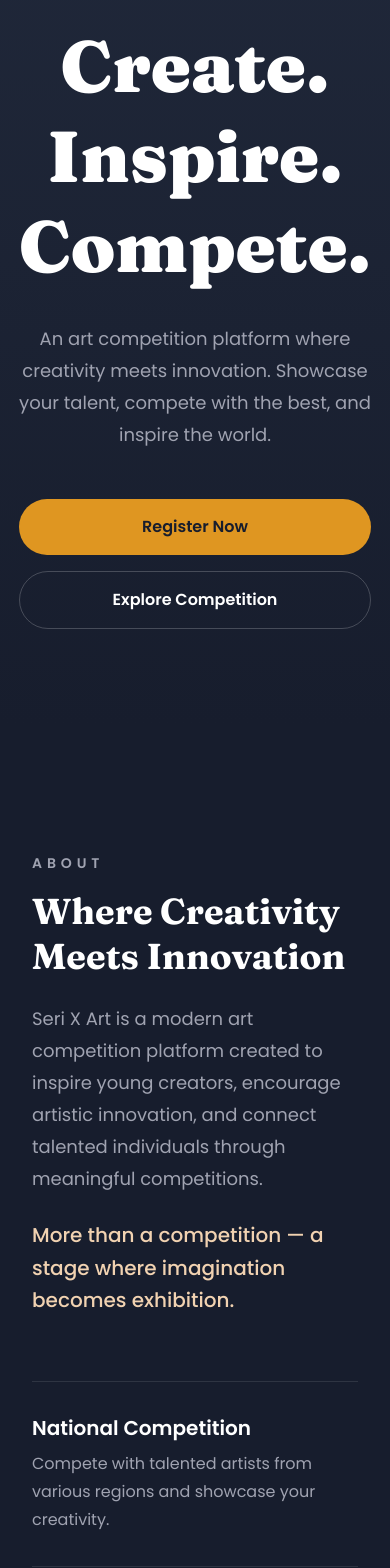
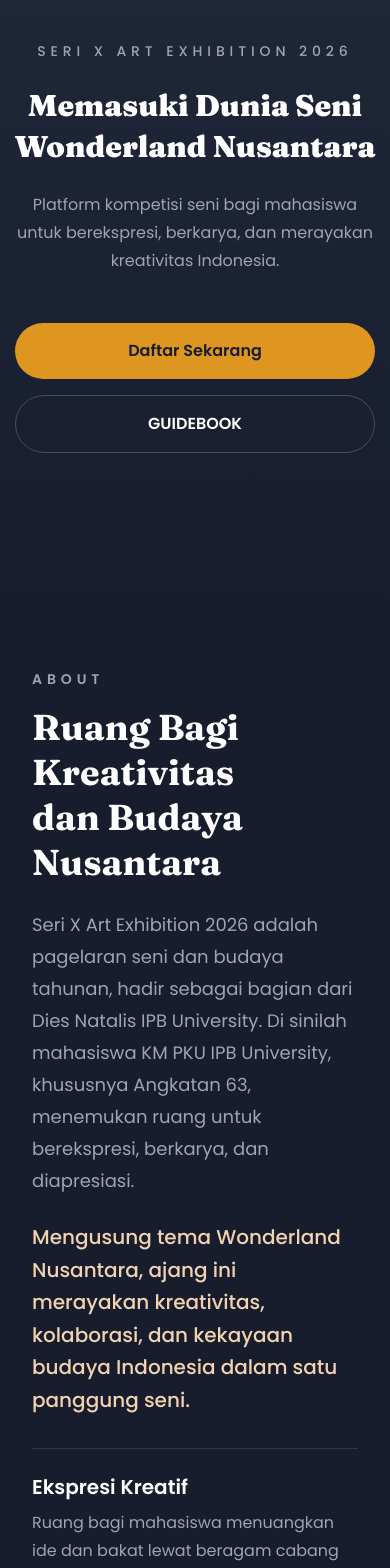
Before and after one commit to tanagrahaendiarto/seri-x-art, a Next.js app: page / in a window 390 px wide. Shown: the part 200-1768 px from the top of the page. Built offline with nearby package versions, Linux system fonts and the light colour scheme.

Commit message:
feat: redesign hero and about with official Seri X branding

```diff
--- a/src/app/layout.tsx
+++ b/src/app/layout.tsx
@@ -12,7 +12,7 @@
 
 const fraunces = Fraunces({
   variable: "--font-display",
-  weight: ["700", "900"],
+  weight: ["600", "700", "900"],
   subsets: ["latin"],
 });
 
--- a/src/components/About.tsx
+++ b/src/components/About.tsx
@@ -1,28 +1,29 @@
+import AboutMascot from "@/components/AboutMascot";
 import Reveal from "@/components/Reveal";
 
 export default function About() {
   const highlights = [
     {
-      title: "National Competition",
+      title: "Ekspresi Kreatif",
       description:
-        "Compete with talented artists from various regions and showcase your creativity.",
+        "Ruang bagi mahasiswa menuangkan ide dan bakat lewat beragam cabang seni.",
     },
     {
-      title: "Multiple Categories",
+      title: "7 Kategori Lomba",
       description:
-        "Explore diverse competition categories designed for different artistic skills.",
+        "Textile Painting, Fashion Show, Band, Tari Kreasi, Music Video, Twibbon, hingga Tenant.",
     },
     {
-      title: "Open for Everyone",
+      title: "Perayaan Budaya",
       description:
-        "Join creators from everywhere and become part of a growing creative community.",
+        "Kekayaan budaya Nusantara hadir lewat kompetisi, kolaborasi, dan apresiasi karya mahasiswa.",
     },
   ];
 
   return (
     <section
       id="about"
-      className="scroll-mt-20 bg-[linear-gradient(to_bottom,#171D2D_80%,#20283A)] py-32 text-white"
+      className="scroll-mt-20 bg-[linear-gradient(to_bottom,#171D2D_80%,#20283A)] py-14 text-white sm:py-20 lg:py-24"
     >
       <Reveal className="mx-auto grid max-w-7xl grid-cols-1 items-center gap-16 px-8 lg:grid-cols-12 lg:gap-12">
         {/* Narrative */}
@@ -32,26 +33,30 @@
           </p>
 
           <h2 className="mt-4 text-4xl font-bold leading-tight sm:text-5xl">
-            Where Creativity Meets Innovation
+            Ruang Bagi Kreativitas
+            <br />
+            dan Budaya Nusantara
           </h2>
 
           <p className="mt-6 max-w-xl text-lg leading-8 text-[#A0A3B1]">
-            Seri X Art is a modern art competition platform created to
-            inspire young creators, encourage artistic innovation, and
-            connect talented individuals through meaningful competitions.
+            Seri X Art Exhibition 2026 adalah pagelaran seni dan budaya
+            tahunan, hadir sebagai bagian dari Dies Natalis IPB University. Di
+            sinilah mahasiswa KM PKU IPB University, khususnya Angkatan 63,
+            menemukan ruang untuk berekspresi, berkarya, dan diapresiasi.
           </p>
 
           <p className="mt-6 max-w-xl text-xl font-medium leading-relaxed text-[#F1D2B1]">
-            More than a competition — a stage where imagination becomes
-            exhibition.
+            Mengusung tema Wonderland Nusantara, ajang ini merayakan
+            kreativitas, kolaborasi, dan kekayaan budaya Indonesia dalam satu
+            panggung seni.
           </p>
 
           {/* Editorial list */}
-          <dl className="mt-16 divide-y divide-white/10 border-t border-white/10">
+          <dl className="mt-8 divide-y divide-white/10 border-t border-white/10 sm:mt-10 lg:mt-12">
             {highlights.map((highlight) => (
               <div
                 key={highlight.title}
-                className="grid grid-cols-1 gap-2 py-8 sm:grid-cols-3 sm:gap-8"
+                className="grid grid-cols-1 gap-2 py-6 sm:grid-cols-3 sm:gap-8 lg:py-8"
               >
                 <dt className="text-xl font-semibold text-white sm:col-span-1">
                   {highlight.title}
@@ -69,8 +74,7 @@
           aria-hidden="true"
           className="relative aspect-4/5 overflow-hidden rounded-2xl border border-white/10 bg-gradient-to-br from-[#20283A] to-[#171D2D] lg:col-span-5"
         >
-          <div className="absolute -right-16 -top-16 h-72 w-72 rounded-full bg-[#A171D5]/30 blur-3xl" />
-          <div className="absolute bottom-0 left-0 h-64 w-64 rounded-full bg-[#DF9621]/20 blur-3xl" />
+          <AboutMascot />
         </div>
       </Reveal>
     </section>
--- /dev/null
+++ b/src/components/AboutMascot.tsx
@@ -0,0 +1,37 @@
+"use client";
+
+import Image from "next/image";
+import { motion } from "motion/react";
+
+const floatTransition = {
+  duration: 9,
+  repeat: Infinity,
+  ease: "easeInOut" as const,
+};
+
+export default function AboutMascot() {
+  return (
+    <>
+      {/* Ambient glow */}
+      <div className="absolute -right-16 -top-16 h-72 w-72 rounded-full bg-[#A171D5]/30 blur-3xl" />
+      <div className="absolute bottom-0 left-0 h-64 w-64 rounded-full bg-[#DF9621]/20 blur-3xl" />
+      <div className="absolute left-1/2 top-1/2 h-72 w-72 -translate-x-1/2 -translate-y-1/2 rounded-full bg-[#A171D5]/20 blur-3xl" />
+
+      {/* Mascot */}
+      <motion.div
+        className="absolute inset-0"
+        animate={{ y: [0, -3, 0] }}
+        transition={floatTransition}
+      >
+        <Image
+          src="/images/maskot/maskot-seri-x.png"
+          alt="Maskot resmi Seri X Art Exhibition 2026"
+          fill
+          sizes="(max-width: 1024px) 90vw, 40vw"
+          className="object-contain p-4 drop-shadow-[0_18px_28px_rgba(0,0,0,0.3)] sm:p-5 lg:p-6"
+          style={{ objectPosition: "46% 58%" }}
+        />
+      </motion.div>
+    </>
+  );
+}
--- a/src/components/Competition.tsx
+++ b/src/components/Competition.tsx
@@ -27,7 +27,7 @@
   return (
     <section
       id="competition"
-      className="scroll-mt-20 bg-[linear-gradient(to_bottom,#20283A_80%,#171D2D)] py-32 text-white"
+      className="scroll-mt-20 bg-[linear-gradient(to_bottom,#20283A_80%,#171D2D)] py-14 text-white sm:py-20 lg:py-24"
     >
       <Reveal className="mx-auto max-w-7xl px-8">
         <div className="max-w-2xl">
@@ -45,11 +45,11 @@
           </p>
         </div>
 
-        <div className="mt-20 grid grid-cols-1 gap-x-16 md:grid-cols-2">
+        <div className="mt-8 grid grid-cols-1 gap-x-16 sm:mt-12 md:grid-cols-2 lg:mt-16">
           {competitions.map((competition, index) => (
             <div
               key={competition.title}
-              className={`border-t border-white/10 py-10 ${
+              className={`border-t border-white/10 py-8 lg:py-10 ${
                 index % 2 === 1 ? "md:mt-16" : ""
               }`}
             >
--- a/src/components/FAQ.tsx
+++ b/src/components/FAQ.tsx
@@ -28,7 +28,7 @@
   return (
     <section
       id="faq"
-      className="scroll-mt-20 bg-[linear-gradient(to_bottom,#171D2D_80%,#20283A)] py-32 text-white"
+      className="scroll-mt-20 bg-[linear-gradient(to_bottom,#171D2D_80%,#20283A)] py-14 text-white sm:py-20 lg:py-24"
     >
       <Reveal className="mx-auto max-w-7xl px-8">
         <div className="grid grid-cols-1 gap-16 lg:grid-cols-12 lg:gap-12">
@@ -47,7 +47,7 @@
               Art competition.
             </p>
 
-            <div className="mt-12 max-w-md border-t border-white/10 pt-8">
+            <div className="mt-8 max-w-md border-t border-white/10 pt-6 lg:mt-12 lg:pt-8">
               <p className="text-sm font-semibold text-white">
                 Still have questions?
               </p>
--- a/src/components/Footer.tsx
+++ b/src/components/Footer.tsx
@@ -28,7 +28,7 @@
 export default function Footer() {
   return (
     <footer className="bg-[#20283A] text-white">
-      <Reveal className="mx-auto max-w-7xl px-8 py-32">
+      <Reveal className="mx-auto max-w-7xl px-8 py-12 sm:py-16 lg:py-20">
         {/* Brand statement */}
         <div className="max-w-2xl">
           <h2 className="text-4xl font-bold sm:text-5xl">Seri X Art</h2>
@@ -46,7 +46,7 @@
         </div>
 
         {/* Links */}
-        <div className="mt-16 grid grid-cols-1 gap-10 border-t border-white/10 pt-10 sm:grid-cols-3">
+        <div className="mt-10 grid grid-cols-1 gap-10 border-t border-white/10 pt-8 sm:mt-12 sm:grid-cols-3 lg:mt-14 lg:pt-10">
           <FooterSection title="Navigation">
             <ul className="space-y-3">
               {navigation.map((item) => (
@@ -89,7 +89,7 @@
         </div>
 
         {/* Bottom bar */}
-        <div className="mt-16 flex flex-col gap-2 border-t border-white/10 pt-8 text-sm text-[#A0A3B1] sm:flex-row sm:items-center sm:justify-between">
+        <div className="mt-8 flex flex-col gap-2 border-t border-white/10 pt-6 text-sm text-[#A0A3B1] sm:mt-10 sm:flex-row sm:items-center sm:justify-between lg:mt-12 lg:pt-8">
           <p>© 2026 Seri X Art. All Rights Reserved.</p>
           <p>Developed by Biro Riset dan Teknologi</p>
         </div>
--- a/src/components/Gallery.tsx
+++ b/src/components/Gallery.tsx
@@ -6,7 +6,7 @@
   return (
     <section
       id="gallery"
-      className="relative scroll-mt-20 overflow-hidden bg-[linear-gradient(to_bottom,#20283A_80%,#171D2D)] py-32 text-white"
+      className="relative scroll-mt-20 overflow-hidden bg-[linear-gradient(to_bottom,#20283A_80%,#171D2D)] py-14 text-white sm:py-20 lg:py-24"
     >
       {/* Ambient glow */}
       <div className="pointer-events-none absolute left-1/2 top-24 h-[28rem] w-[28rem] -translate-x-1/2 rounded-full bg-[#A171D5]/10 blur-3xl" />
@@ -29,7 +29,7 @@
         </div>
 
         {/* Gallery grid */}
-        <div className="mt-20 grid grid-cols-1 gap-8 sm:grid-cols-2 lg:grid-cols-3">
+        <div className="mt-8 grid grid-cols-1 gap-6 sm:mt-12 sm:grid-cols-2 sm:gap-7 lg:mt-16 lg:grid-cols-3 lg:gap-8">
           {competitions.map((competition) => (
             <GalleryCard
               key={competition.slug}
--- a/src/components/Hero.tsx
+++ b/src/components/Hero.tsx
@@ -5,9 +5,9 @@
 
 export default function Hero() {
   return (
-    <section className="flex min-h-screen items-center justify-center bg-gradient-to-b from-[#20283A] to-[#171D2D]">
+    <section className="flex min-h-[calc(100vh-7rem)] items-center justify-center bg-gradient-to-b from-[#20283A] to-[#171D2D]">
       <motion.div
-        className="mx-auto max-w-4xl px-8 text-center"
+        className="mx-auto max-w-4xl px-4 text-center sm:px-8"
         initial="hidden"
         animate="visible"
         variants={staggerContainer}
@@ -16,26 +16,23 @@
           variants={fadeInUp}
           className="text-sm font-medium uppercase tracking-[0.35em] text-[#A0A3B1]"
         >
-          SERI X ART 2026
+          SERI X ART EXHIBITION 2026
         </motion.p>
 
         <motion.h1
           variants={fadeInUp}
-          className="mt-6 text-7xl font-black leading-tight text-white"
+          className="mt-6 text-3xl font-black leading-snug text-white sm:mt-8 sm:text-5xl md:text-6xl"
         >
-          Create.
-          <br />
-          Inspire.
-          <br />
-          Compete.
+          <span className="block whitespace-nowrap">Memasuki Dunia Seni</span>
+          <span className="block whitespace-nowrap">Wonderland Nusantara</span>
         </motion.h1>
 
         <motion.p
           variants={fadeInUp}
-          className="mx-auto mt-8 max-w-2xl text-lg leading-8 text-[#A0A3B1]"
+          className="mx-auto mt-6 max-w-xl text-base leading-7 text-[#A0A3B1] sm:mt-8 sm:text-lg sm:leading-8 md:mt-10"
         >
-          An art competition platform where creativity meets innovation.
-          Showcase your talent, compete with the best, and inspire the world.
+          Platform kompetisi seni bagi mahasiswa untuk berekspresi, berkarya,
+          dan merayakan kreativitas Indonesia.
         </motion.p>
 
         <motion.div
@@ -47,7 +44,7 @@
             {...buttonHover}
             className="w-full rounded-full bg-[#DF9621] px-8 py-4 font-semibold text-[#171D2D] transition-colors duration-300 hover:bg-[#DF9621]/90 focus-visible:outline-none focus-visible:ring-2 focus-visible:ring-[#A171D5] focus-visible:ring-offset-2 focus-visible:ring-offset-[#171D2D] sm:w-auto"
           >
-            Register Now
+            Daftar Sekarang
           </motion.button>
 
           <motion.button
@@ -55,7 +52,7 @@
             {...buttonHover}
             className="w-full rounded-full border border-white/20 px-8 py-4 font-semibold text-white transition-colors duration-300 hover:border-white hover:bg-white/10 focus-visible:outline-none focus-visible:ring-2 focus-visible:ring-[#A171D5] focus-visible:ring-offset-2 focus-visible:ring-offset-[#171D2D] sm:w-auto"
           >
-            Explore Competition
+            GUIDEBOOK
           </motion.button>
         </motion.div>
       </motion.div>
--- a/src/components/Timeline.tsx
+++ b/src/components/Timeline.tsx
@@ -32,7 +32,7 @@
   return (
     <section
       id="timeline"
-      className="scroll-mt-20 bg-[linear-gradient(to_bottom,#171D2D_80%,#20283A)] py-32 text-white"
+      className="scroll-mt-20 bg-[linear-gradient(to_bottom,#171D2D_80%,#20283A)] py-14 text-white sm:py-20 lg:py-24"
     >
       <Reveal className="mx-auto max-w-7xl px-8">
         <div className="max-w-2xl">
@@ -50,11 +50,11 @@
           </p>
         </div>
 
-        <div className="relative mt-20 max-w-3xl">
+        <div className="relative mt-8 max-w-3xl sm:mt-12 lg:mt-16">
           {/* Journey line */}
           <div className="absolute bottom-2 left-2 top-2 w-px bg-white/10" />
 
-          <div className="flex flex-col gap-16">
+          <div className="flex flex-col gap-8 sm:gap-10 lg:gap-12">
             {timelineSteps.map((timelineStep) => (
               <TimelineItem
                 key={timelineStep.title}
```
Also changed, not shown: 1 other file (tests, documents, lock files or other folders).
